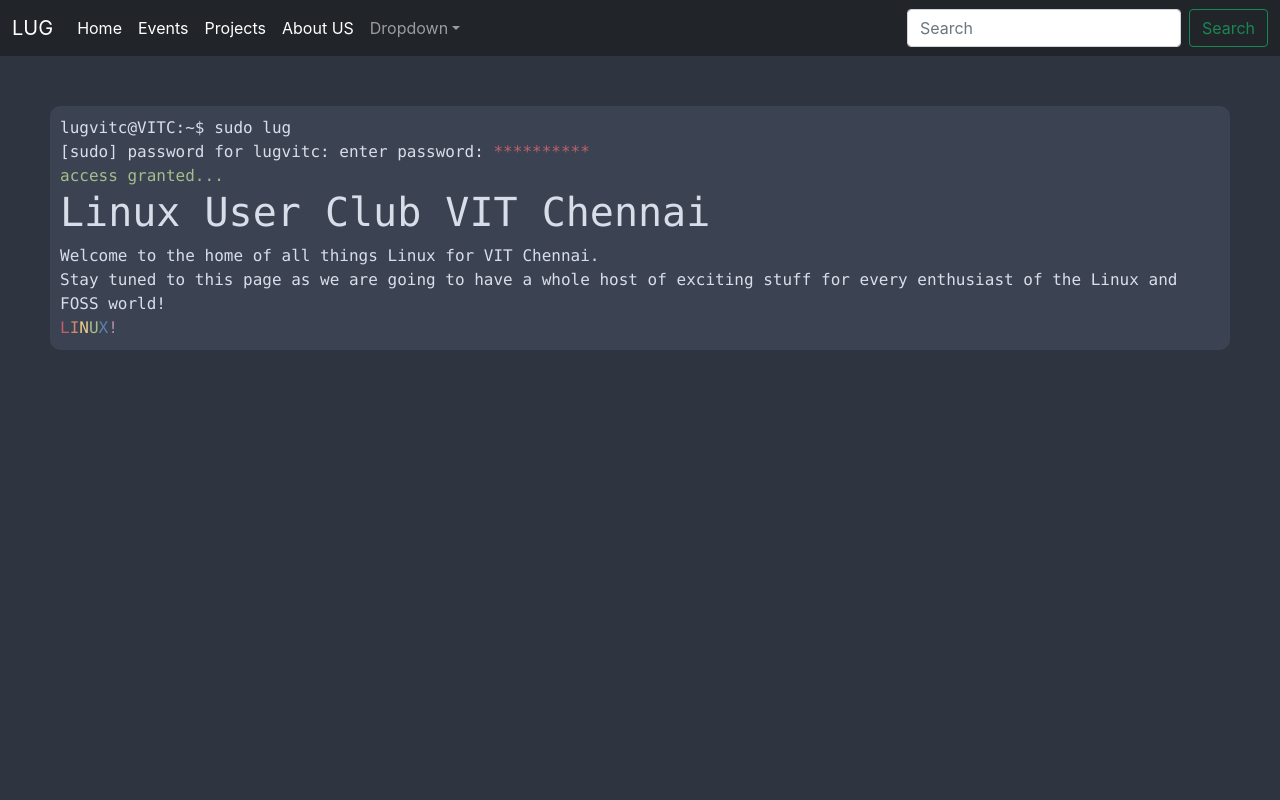
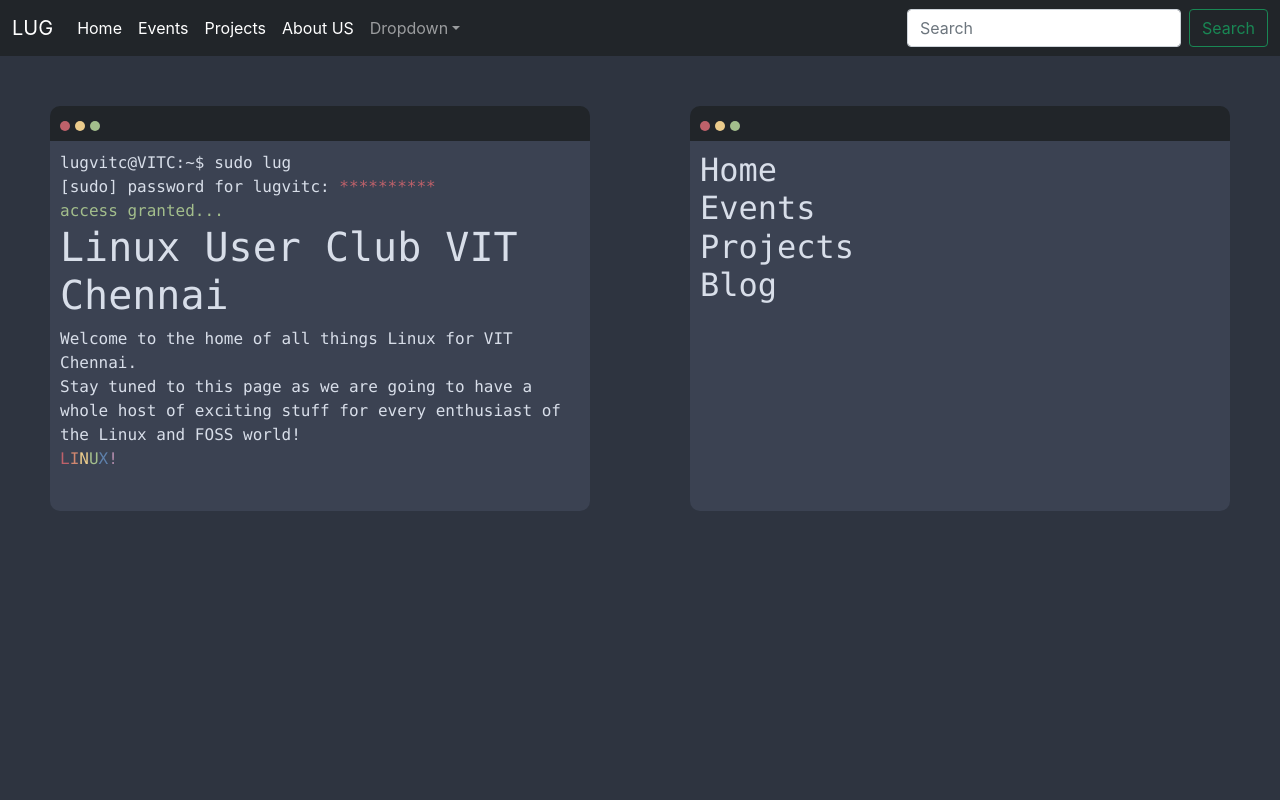
Before and after one commit to lugvitc/lugvitc.github.io, a React (Create React App) app: page / in a window 1280 px wide. Shown: the top 800 px of the page. Built offline with nearby package versions, Linux system fonts and the light colour scheme.

Commit message:
terminal window stuff added

```diff
--- a/src/App.js
+++ b/src/App.js
@@ -3,52 +3,22 @@ import Header from './mycomponents/header';
 import image from './images/mainBody.jpg';
 import Footer from './mycomponents/footer';
 import {NordTheme, OtherColors} from './values/colors';
+import UpperDots from './mycomponents/terminalWindow/upperDots';
+import TerminalWindow from './mycomponents/terminalWindow/terminalWindow';
 
 function App() {
-	const myStyle = {
+    const bgStyle = {
         backgroundColor: NordTheme.nord0,
         height: 'auto',
-		// backgroundImage: `url(${image})`,
-		width: 'auto',
-                backgroundRepeat: 'no-repeat',
-                backgroundSize: 'contain',
-		backgroundPosition: 'center'
-	}
-
-	const myMainText = {
-		top: '35%',
-		position: 'absolute',
-		textAlign: 'center',
-		left: '450px',
-		padding: '30px',
-		border: '10px solid yellow',
-		width: '50%',
-		color: NordTheme.nord0,
-		backgroundColor: 'black',
-		borderWidth: 'thick'
-	}
-
-	const headingText = {
-		// color: NordTheme.nord7
-		color: OtherColors.neonGreen
-	}
-
-	const terminal = {
-		backgroundColor: NordTheme.nord1,
-		color: NordTheme.nord4,
-		fontFamily: "consolas",
-		borderRadius: "10px",
-		padding: "10px",
-		margin: "50px"
-	}
-
+        width: 'auto'
+    };
     return (
-    <div style={myStyle}>
+        <div style={bgStyle}>
             <Header />
-	  <div>
-		<div className = "terminal" style = {terminal}>
+            <div style = {{display: "flex"}}>
+                <TerminalWindow>
                     lugvitc@VITC:~$ sudo lug <br/>
-			[sudo] password for lugvitc: enter password: <span style = {{color: NordTheme.nord11}}> **********</span><br/>
+                    [sudo] password for lugvitc: <span style = {{color: NordTheme.nord11}}> **********</span><br/>
                     <span style = {{color: NordTheme.nord14}}>access granted...</span><br/>
 
                     <h1>Linux User Club VIT Chennai</h1>
@@ -61,8 +31,15 @@ function App() {
                     <span style = {{color: NordTheme.nord14}}>U</span>
                     <span style = {{color: NordTheme.nord10}}>X</span>
                     <span style = {{color: NordTheme.nord15}}>!</span>
-
-		</div>
+                </TerminalWindow>
+                <TerminalWindow>
+                    <h2>
+                        Home<br/>
+                        Events<br/>
+                        Projects<br/>
+                        Blog<br/>
+                    </h2>
+                </TerminalWindow>
             </div>
             <Footer />
         </div>
--- /dev/null
+++ b/src/mycomponents/terminalWindow/terminalWindow.js
@@ -0,0 +1,34 @@
+import React from 'react';
+import { NordTheme, OtherColors } from '../../values/colors';
+import UpperDots from './upperDots';
+
+export default function TerminalWindow(props) {
+    return (
+        <div
+	  	className = "terminalContainer"
+	  	style = {{
+			  borderRadius: "10px",
+			  backgroundColor: OtherColors.headerFooterBlack,
+			  margin: "50px",
+			  padding: "5px 0px 0px 0px",
+			  width: "1000px"
+		  }}
+	  >
+		  <div>
+		  	<UpperDots/>
+		  </div>
+          <div style = {{
+            backgroundColor: NordTheme.nord1,
+            color: NordTheme.nord4,
+            fontFamily: "consolas",
+            borderRadius: "0px 0px 10px 10px",
+            padding: "10px",
+            margin: "0px",
+            height: "100%",
+            width: "100%"
+        }}>
+              {props.children}
+          </div>
+        </div>
+    );
+}
--- /dev/null
+++ b/src/mycomponents/terminalWindow/upperDot.js
@@ -0,0 +1,14 @@
+import React from 'react';
+
+export default function UpperDot(props) {
+    return (
+        <div
+            style = {{
+                backgroundColor: props.color,
+                borderRadius: "10px",
+                height: "10px",
+                width: "10px",
+            }}
+        ></div>
+    );
+}
--- /dev/null
+++ b/src/mycomponents/terminalWindow/upperDots.js
@@ -0,0 +1,13 @@
+import React from 'react';
+import { NordTheme } from '../../values/colors';
+import UpperDot from './upperDot';
+
+export default function UpperDots() {
+    return (
+        <div style = {{display: "flex", gap: "5px", margin: "10px 10px"}}>
+            <UpperDot color = {NordTheme.nord11}/>
+            <UpperDot color = {NordTheme.nord13}/>
+            <UpperDot color = {NordTheme.nord14}/>
+        </div>
+    );
+}
--- a/src/values/colors.js
+++ b/src/values/colors.js
@@ -27,5 +27,6 @@ export const NordTheme = {
 }
 
 export const OtherColors = {
-    neonGreen : "#1FFF0F"
+    neonGreen : "#1FFF0F",
+    headerFooterBlack: "#212529"
 }
```
Lines whose indentation alone changed are shown as unchanged.
